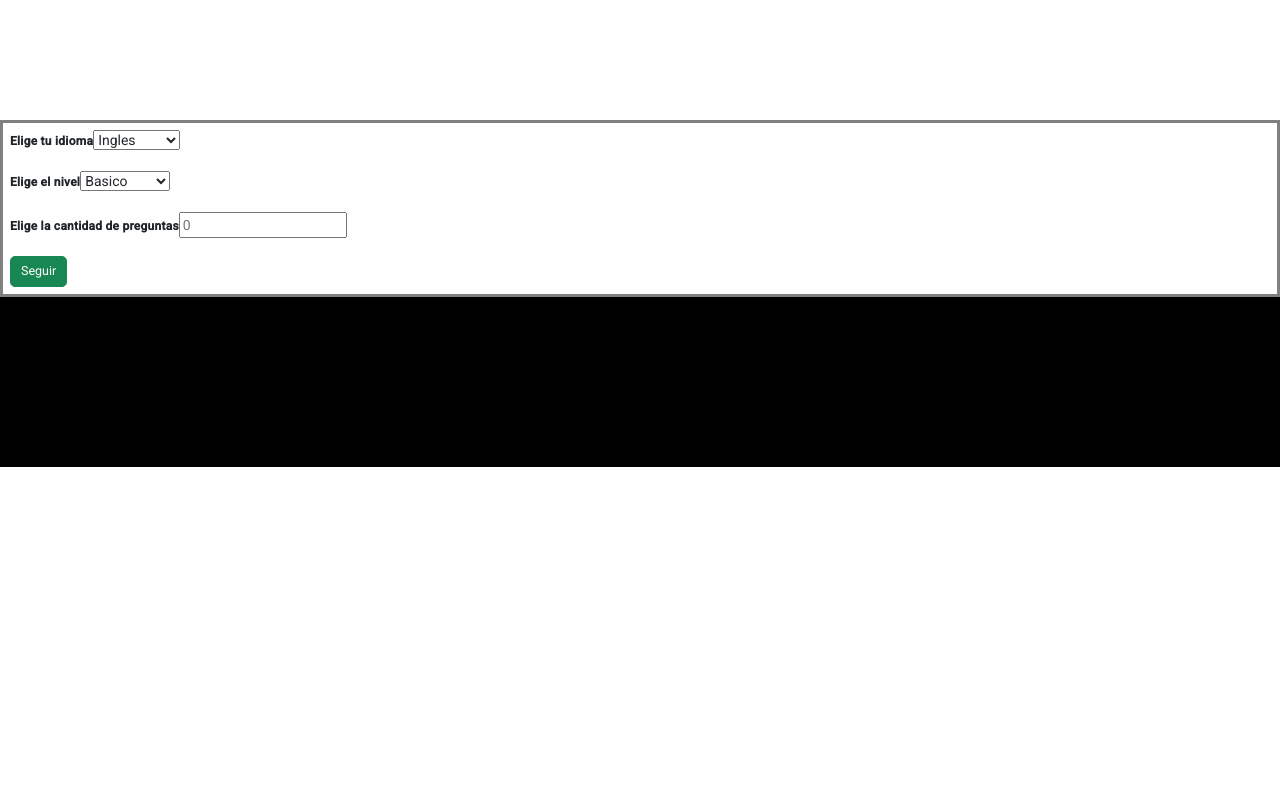
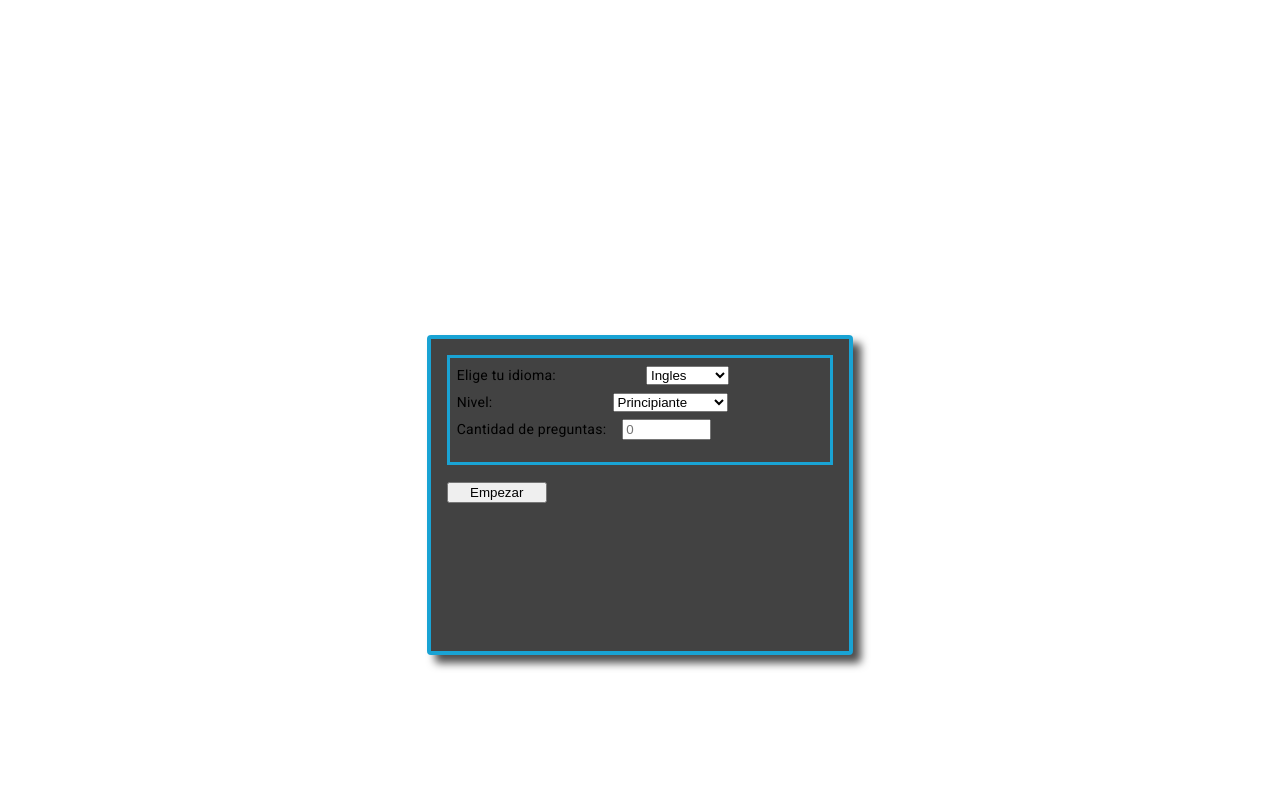
Before and after one commit to sebasxx85/englishProyect, an Angular app: page /home in a window 1280 px wide. Shown: the part 680-1480 px from the top of the page. Before the commit the page ends 1147 px from the top, so only its background shows below. Built offline with nearby package versions, Linux system fonts and the light colour scheme.

Commit message:
act-home2806

```diff
--- a/src/app/Shared/components/header/header.component.html
+++ b/src/app/Shared/components/header/header.component.html
@@ -1,21 +1,12 @@
 
 <!DOCTYPE html>
 <html lang="es">
+
 <head>
 <meta charset="UTF-8">
 <meta name="viewport" content="width=device-width, initial-scale=1.0">
 <title>English Proyect</title>
-
- <!--Bootstrap 3-->
- <link rel="stylesheet" href="https://maxcdn.bootstrapcdn.com/bootstrap/3.3.5/css/bootstrap.min.css">
- <script src="https://ajax.googleapis.com/ajax/libs/jquery/2.1.3/jquery.min.js"></script>
- <script src="https://maxcdn.bootstrapcdn.com/bootstrap/3.3.5/js/bootstrap.min.js"></script>
-
-<!--Bootstrap 5-->
- <link href="https://cdn.jsdelivr.net/npm/bootstrap@5.2.3/dist/css/bootstrap.min.css" rel="stylesheet" integrity="sha384-rbsA2VBKQhggwzxH7pPCaAqO46MgnOM80zW1RWuH61DGLwZJEdK2Kadq2F9CUG65" crossorigin="anonymous">
- <script src="https://cdn.jsdelivr.net/npm/bootstrap@5.2.3/dist/js/bootstrap.bundle.min.js" integrity="sha384-kenU1KFdBIe4zVF0s0G1M5b4hcpxyD9F7jL+jjXkk+Q2h455rYXK/7HAuoJl+0I4" crossorigin="anonymous"></script>
 </head>
-
 
 <header>
   <h1>Titulo Amarillo</h1>
@@ -23,8 +14,7 @@
     <a href="#">Enlace 1</a>
     <a href="#">Enlace 2</a>
     <a href="#">Enlace 3</a>
-    <a href="#">Enlace 4</a>
+    <a href="#">TOP</a>
   </nav>
 
-
 </header>
--- a/src/app/components/home/home.component.html
+++ b/src/app/components/home/home.component.html
@@ -1,27 +1,37 @@
 
 <app-header></app-header>
-
+<body>
+<div class="card-container">
+  <mat-card class="custom-card">
     <form>
       <div class="form-group">
-    <label for="cliente">Elige tu idioma</label>
+        <label for="cliente" class="idioma">Elige tu idioma:</label>
         <select name="idioma">
           <option value="Ingles">Ingles</option>
           <option value="Portugues">Portugues</option>
         </select>
       </div>
       <div class="form-group">
-    <label for="nproyecto">Elige el nivel</label>
+        <label for="nproyecto" class="level">Nivel:</label>
         <select name="nivel">
+          <option value="Basico">Principiante</option>
           <option value="Basico">Basico</option>
-          <option value="Intermedio">Intermedio</option>
+          <option value="Intermedio">Intermedio-bajo</option>
+          <option value="Intermedio">Intermedio-alto</option>
         </select>
       </div>
       <div class="form-group">
-    <label for="nproyecto">Elige la cantidad de preguntas</label>
-    <input type="number" name="cantidad" placeholder="0">
+        <label for="nproyecto" class="cantidad">Cantidad de preguntas:</label>
+        <input type="number" name="cantidad" class="cantidad" placeholder="0">
       </div>
-  <button type="submit" class="btn btn-success btn-lg">Seguir</button>
     </form>
+    <div class="float-left">
+      <button class="default-primary boton" mat-flat-button
+      (click)="empezar()">Empezar</button>
+   </div>
+   <mat-progress-bar *ngIf="loading" mode="indeterminate" class="progreso"></mat-progress-bar>
+  </mat-card>
+</div>
 
-
+</body>
 <app-footer></app-footer>
--- a/src/app/components/home/home.component.scss
+++ b/src/app/components/home/home.component.scss
@@ -1,73 +1,64 @@
-.titulo {
-    margin-top: 30px;
-    margin-bottom: 30px;
-    font-size: 35px;
+
+form {
+    border: solid rgb(25, 163, 212);
+    padding: 7px;
+    margin-bottom: 7px;
 }
 
-.observaciones {
-    margin-top: 7px;
+label{
+    font-size: 14px;
+    margin-bottom: 27px;
+    margin-right: 7px;
 }
 
-.boton {
-    font-size: 20px;
-    margin-top: 50px;
-    margin-bottom: 50px;
-    padding-left: 35px;
-    padding-right: 35px;
-}
-
-.opciones {
-    padding-top: 8px;
-}
-
-form {
-    border: solid grey;
-    padding: 7px;
-}
-
-.header{
-    display:flex;
-	margin-top: 10px;
-    margin-bottom: 30px;
-
-}
-
-h1{
-    float: inline-start;
-    margin-left: 30px;
-    margin-right: 40px;
-}
-
-img {
-    float: inline-end;
-    margin-left: 10px;
-    margin-top: 50px;
-    margin-bottom: 10px;
-}
-
-h3{
-    margin-left: 10px;
+input{
     margin-bottom: 15px;
 }
 
-label{
-    font-size: 12px;
-}
-
-.bodyTabla{
-    margin-top: 50px;
-    margin-left: 15px;
-    margin-right: 15px;
-    margin-bottom: 15px;
-}
-
-.card-body{
-    margin-top: 50px;
-    margin-left: 15px;
-    margin-right: 15px;
+select {
+    margin-bottom: 7px;
 }
 
 
-.listaClientes{
-    margin-top: 20px !important;
-}
+.card-container {
+    display: flex;
+    justify-content: center;
+    align-items: center; /* Centra verticalmente si el contenedor tiene una altura fija */
+    min-height: 90vh; /* Asegura que el contenedor ocupe al menos la altura completa de la ventana */
+  }
+
+  .custom-card {
+    border: 4px solid rgb(25, 163, 212);
+    width: 33.33%; /* Un tercio del ancho de la pantalla */
+    margin-top: 30px; /* Ajusta este valor según tus necesidades */
+    padding: 1rem; /* Añade un poco de padding para que el contenido tenga espacio */
+    box-shadow: 8px 8px 8px rgba(0.0, 0.0, 0.7, 0.7); /* Añade sombra para mejor visibilidad */
+    min-height: 40vh;
+  }
+
+  .boton {
+    margin-top: 10px;
+    margin-bottom: 17px;
+    width: 100px
+  }
+
+
+  //Labels
+  .cantidad{
+    max-width: 22%;
+    margin-right: 16px;
+  }
+
+  .level{
+    margin-right: 120px;
+  }
+
+  .idioma{
+    margin-right: 90px;
+  }
+
+  .progreso {
+    max-width: 50%;
+    display: flex;
+    justify-content: center;
+  }
--- a/src/app/components/home/home.component.ts
+++ b/src/app/components/home/home.component.ts
@@ -60,7 +60,7 @@ export class HomeComponent implements OnInit, OnDestroy {
     })
   }
 
-  buscarPuntaje(){
+  empezar(){
     this.loading = true
   }
 
```
Lines whose indentation alone changed are shown as unchanged.
